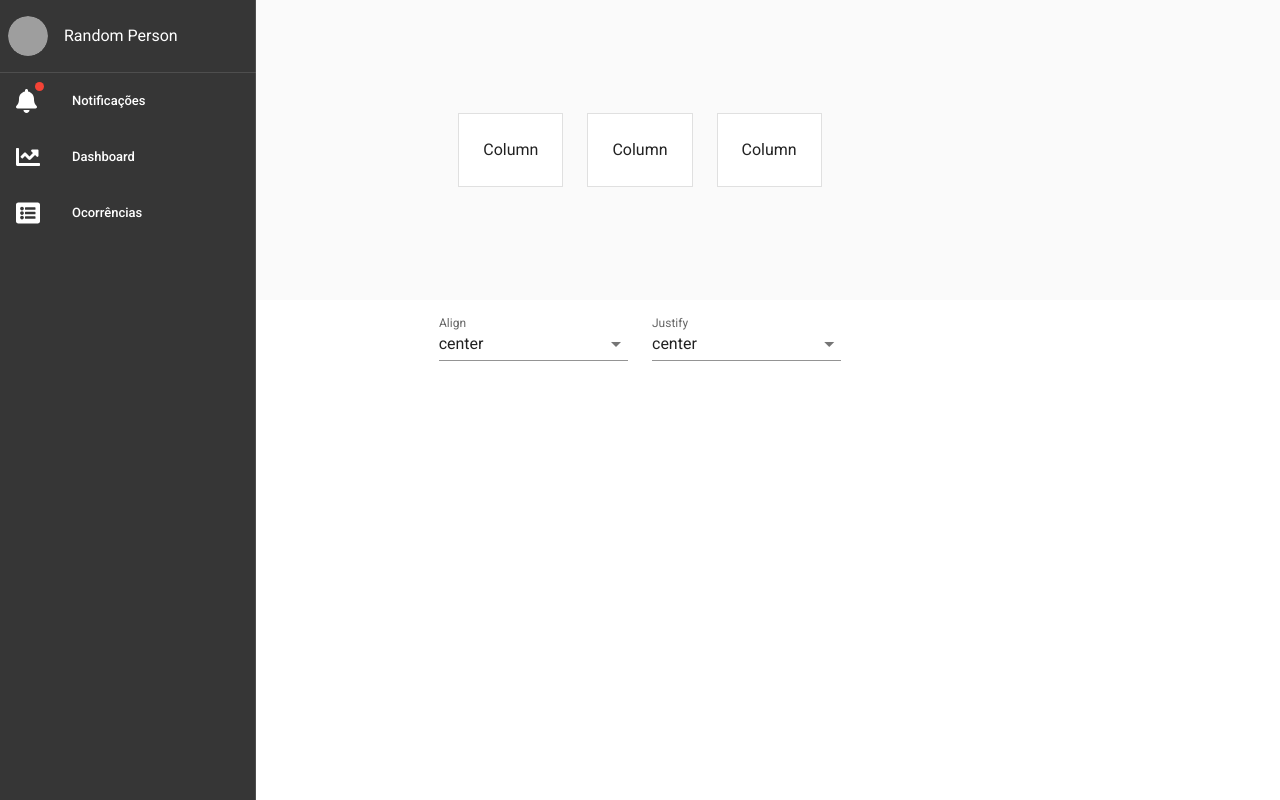
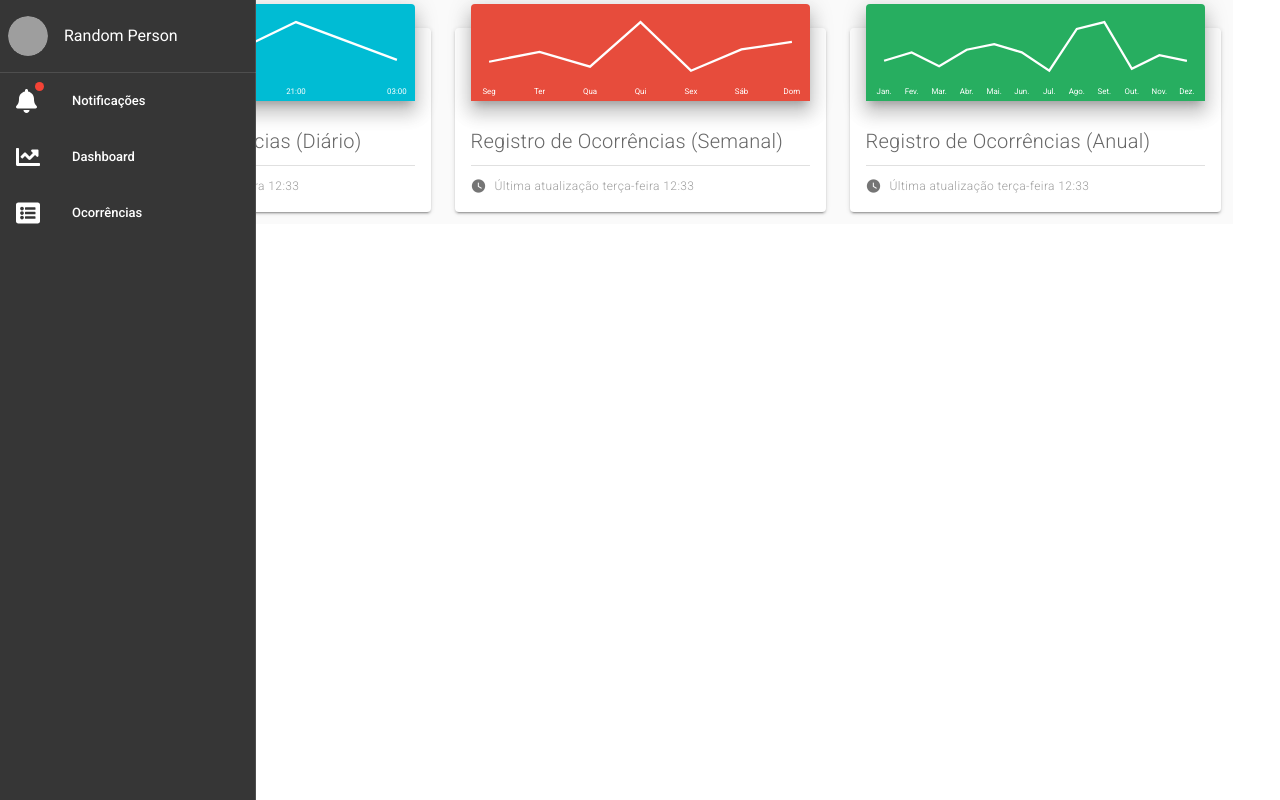
Before and after one commit to BiancaCristina/security-system, a Vue app: page /dashboard in a window 1280 px wide. Built offline with nearby package versions, Linux system fonts and the light colour scheme; grey boxes are pictures that could not be loaded.

Commit message:
Created sparkline charts

```diff
--- a/src/components/NavBar.vue
+++ b/src/components/NavBar.vue
@@ -67,9 +67,9 @@
                 notifications: 1,
 
                 options: [
-                    { title: 'Notificações', icon: 'fas fa-bell', route: '/notificacoes'},
+                    { title: 'Notificações', icon: 'fas fa-bell', route: '/'},
                     { title: 'Dashboard', icon: 'fas fa-chart-line', route: '/dashboard' },
-                    { title: 'Ocorrências', icon: 'fas fa-list-alt', route: '/ocorrencias' },
+                    { title: 'Ocorrências', icon: 'fas fa-list-alt', route: '/' },
                 ]
             }
         },
--- /dev/null
+++ b/src/components/Sparkline.vue
@@ -0,0 +1,57 @@
+<template>
+    <v-card
+            class="mt-4 mx-auto"
+            max-width="600"
+
+    >
+        <v-sheet
+                class="v-sheet--offset mx-auto"
+                :color="backgroundColor"
+                elevation="12"
+                max-width="calc(100% - 32px)"
+        >
+            <v-sparkline
+                    :labels="labels"
+                    :value="values"
+                    :color="lineColor"
+                    line-width="2"
+                    padding="16"
+            ></v-sparkline>
+        </v-sheet>
+
+        <v-card-text class="pt-0">
+            <div class="title font-weight-light mb-2">{{title}}</div>
+            <div class="subheading font-weight-light grey--text">{{subheading}}</div>
+            <v-divider class="my-2"></v-divider>
+            <v-icon
+                    class="mr-2"
+                    small
+            >
+                mdi-clock
+            </v-icon>
+            <span class="caption grey--text font-weight-light">Última atualização {{lastUpdate}}</span>
+        </v-card-text>
+    </v-card>
+</template>
+
+<script>
+    export default {
+        name: "Sparkline",
+        props: {
+            lineColor: {type: String, default: 'white'},
+            backgroundColor: {type: String, default: 'cyan'},
+            lastUpdate: {type: String, required: true},
+            labels: Array,
+            values: Array,
+            title: String,
+            subheading: String
+        }
+    }
+</script>
+
+<style>
+    .v-sheet--offset {
+        top: -24px;
+        position: relative;
+    }
+</style>
--- a/src/views/Dashboard.vue
+++ b/src/views/Dashboard.vue
@@ -1,77 +1,67 @@
 <template>
-    <v-container fluid>
+    <v-container class="grey lighten-5" flat>
         <v-row>
-            <v-col cols="12">
-                <v-row
-                        :align="alignment"
-                        :justify="justify"
-                        class="grey lighten-5"
-                        style="height: 300px;"
-                >
-                    <v-card
-                            v-for="n in 3"
-                            :key="n"
-                            class="ma-3 pa-6"
-                            outlined
-                            tile
-                    >
-                        Column
-                    </v-card>
-                </v-row>
+            <v-col>
+                <Sparkline
+                        v-bind:labels="hourLabels"
+                        v-bind:values="hourValues"
+                        lastUpdate="terça-feira 12:33"
+                        title="Registro de Ocorrências (Diário)"
+                />
             </v-col>
-            <v-col cols="12">
-                <v-row justify="center">
-                    <v-col
-                            cols="6"
-                            md="2"
-                    >
-                        <v-select
-                                v-model="alignment"
-                                :items="alignmentsAvailable"
-                                label="Align"
-                        ></v-select>
-                    </v-col>
 
-                    <v-col
-                            cols="6"
-                            md="2"
-                    >
-                        <v-select
-                                v-model="justify"
-                                :items="justifyAvailable"
-                                label="Justify"
-                        ></v-select>
-                    </v-col>
-                </v-row>
+            <v-col>
+                <Sparkline
+                        v-bind:labels="dayLabels"
+                        v-bind:values="dayValues"
+                        lastUpdate="terça-feira 12:33"
+                        title="Registro de Ocorrências (Semanal)"
+                        backgroundColor="#E74C3C"
+                />
             </v-col>
+
+            <v-col>
+                <Sparkline
+                        v-bind:labels="monthLabels"
+                        v-bind:values="monthValues"
+                        lastUpdate="terça-feira 12:33"
+                        title="Registro de Ocorrências (Anual)"
+                        backgroundColor="#27AE60"
+                />
+            </v-col>
+
         </v-row>
     </v-container>
 </template>
 
 <script>
+    import Sparkline from "../components/Sparkline";
+
     export default {
         name: 'Dashboard',
-
+        components: {Sparkline},
         data () {
             return {
-                alignmentsAvailable: [
-                    'start',
-                    'center',
-                    'end',
-                    'baseline',
-                    'stretch',
+                hourLabels: ['09:00', '15:00', '21:00', '03:00'],
+                hourValues: [4, 1, 10, 3],
+                dayLabels: ['Seg', 'Ter', 'Qua', 'Qui', 'Sex', 'Sáb', 'Dom'],
+                dayValues: [20, 40, 10, 100, 2, 45, 60],
+                monthLabels: [
+                    'Jan.', 'Fev.', 'Mar.', 'Abr.', 'Mai.', 'Jun.',
+                    'Jul.', 'Ago.', 'Set.', 'Out.', 'Nov.', 'Dez.'
                 ],
-                alignment: 'center',
-                dense: false,
-                justifyAvailable: [
-                    'start',
-                    'center',
-                    'end',
-                    'space-around',
-                    'space-between',
+                monthValues: [
+                    300, 450, 200, 500, 600, 452,
+                    121, 876, 1000, 154, 400, 300
                 ],
-                justify: 'center',
+
             }
         },
+
+        methods: {
+            alerta() {
+                alert('ks')
+            }
+        }
     }
 </script>
```
